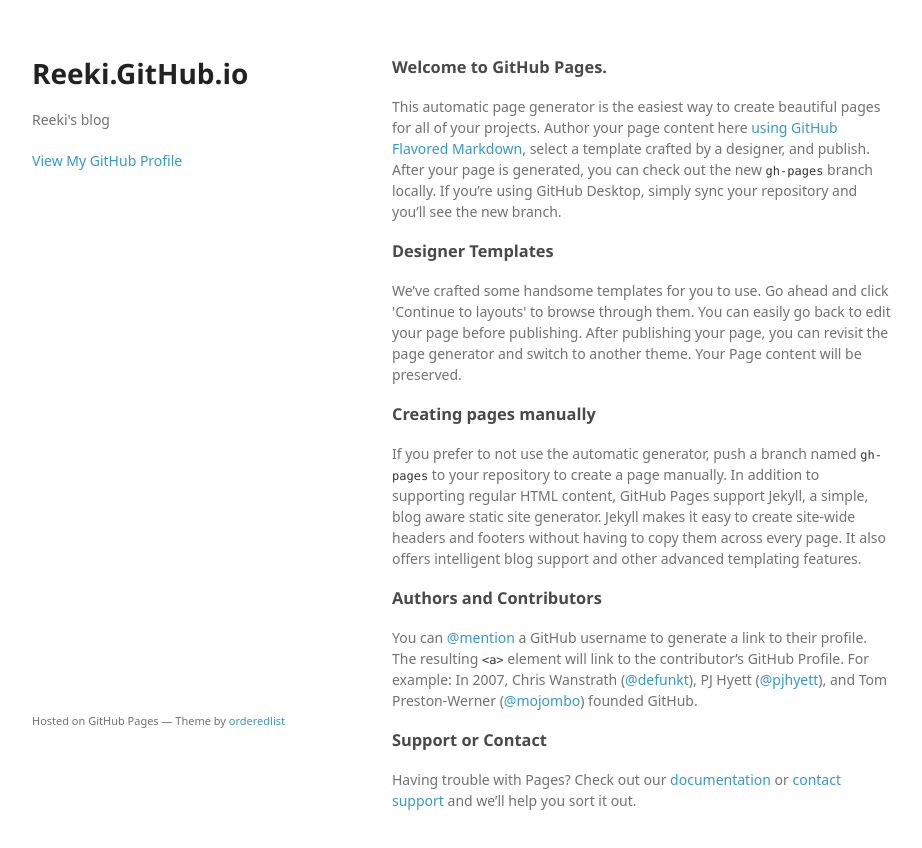
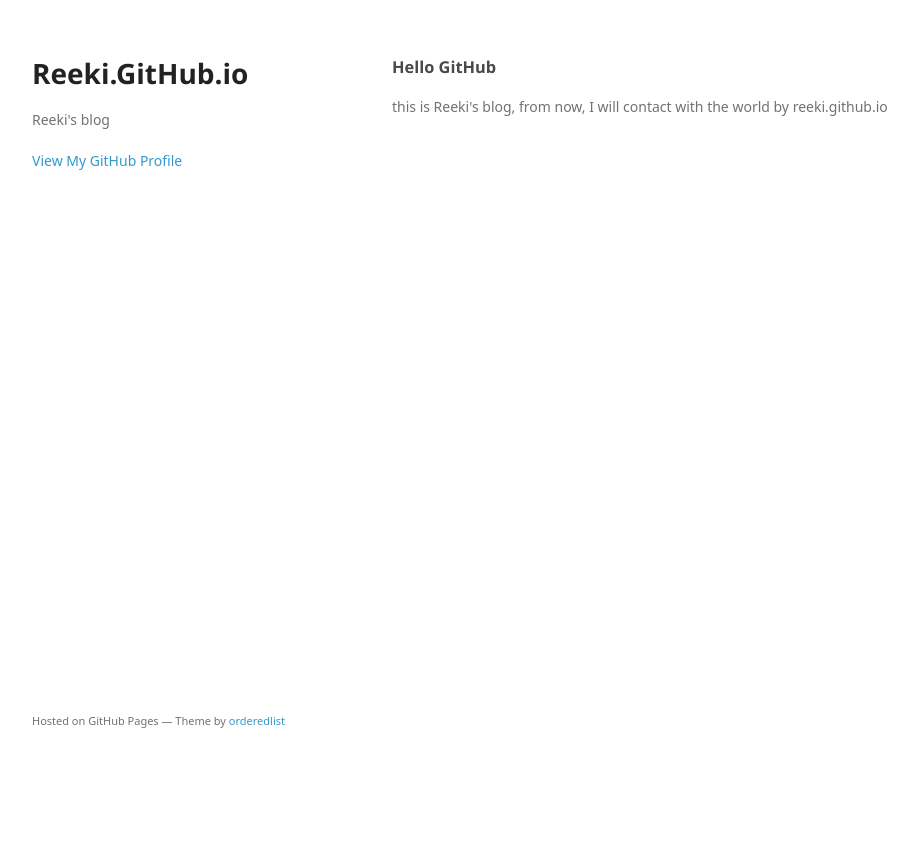
Before and after one commit to reeki/reeki.github.io, a plain HTML site: page index.html in a window 1280 px wide. Shown: the whole page, without its empty margins (178-1100 px from the left). After the commit the page ends 800 px from the top, so only its background shows below. Drawn offline with Linux system fonts and the light colour scheme; a web font is replaced by a local one.

Commit message:
Replace master branch with page content via GitHub

```diff
--- a/index.html
+++ b/index.html
@@ -24,29 +24,9 @@
       </header>
       <section>
         <h3>
-<a id="welcome-to-github-pages" class="anchor" href="#welcome-to-github-pages" aria-hidden="true"><span aria-hidden="true" class="octicon octicon-link"></span></a>Welcome to GitHub Pages.</h3>
+<a id="hello-github" class="anchor" href="#hello-github" aria-hidden="true"><span aria-hidden="true" class="octicon octicon-link"></span></a>Hello GitHub</h3>
 
-<p>This automatic page generator is the easiest way to create beautiful pages for all of your projects. Author your page content here <a href="https://guides.github.com/features/mastering-markdown/">using GitHub Flavored Markdown</a>, select a template crafted by a designer, and publish. After your page is generated, you can check out the new <code>gh-pages</code> branch locally. If you’re using GitHub Desktop, simply sync your repository and you’ll see the new branch.</p>
-
-<h3>
-<a id="designer-templates" class="anchor" href="#designer-templates" aria-hidden="true"><span aria-hidden="true" class="octicon octicon-link"></span></a>Designer Templates</h3>
-
-<p>We’ve crafted some handsome templates for you to use. Go ahead and click 'Continue to layouts' to browse through them. You can easily go back to edit your page before publishing. After publishing your page, you can revisit the page generator and switch to another theme. Your Page content will be preserved.</p>
-
-<h3>
-<a id="creating-pages-manually" class="anchor" href="#creating-pages-manually" aria-hidden="true"><span aria-hidden="true" class="octicon octicon-link"></span></a>Creating pages manually</h3>
-
-<p>If you prefer to not use the automatic generator, push a branch named <code>gh-pages</code> to your repository to create a page manually. In addition to supporting regular HTML content, GitHub Pages support Jekyll, a simple, blog aware static site generator. Jekyll makes it easy to create site-wide headers and footers without having to copy them across every page. It also offers intelligent blog support and other advanced templating features.</p>
-
-<h3>
-<a id="authors-and-contributors" class="anchor" href="#authors-and-contributors" aria-hidden="true"><span aria-hidden="true" class="octicon octicon-link"></span></a>Authors and Contributors</h3>
-
-<p>You can <a href="https://help.github.com/articles/basic-writing-and-formatting-syntax/#mentioning-users-and-teams" class="user-mention">@mention</a> a GitHub username to generate a link to their profile. The resulting <code>&lt;a&gt;</code> element will link to the contributor’s GitHub Profile. For example: In 2007, Chris Wanstrath (<a href="https://github.com/defunkt" class="user-mention">@defunkt</a>), PJ Hyett (<a href="https://github.com/pjhyett" class="user-mention">@pjhyett</a>), and Tom Preston-Werner (<a href="https://github.com/mojombo" class="user-mention">@mojombo</a>) founded GitHub.</p>
-
-<h3>
-<a id="support-or-contact" class="anchor" href="#support-or-contact" aria-hidden="true"><span aria-hidden="true" class="octicon octicon-link"></span></a>Support or Contact</h3>
-
-<p>Having trouble with Pages? Check out our <a href="https://help.github.com/pages">documentation</a> or <a href="https://github.com/contact">contact support</a> and we’ll help you sort it out.</p>
+<p>this is Reeki's blog, from now, I will contact with the world by reeki.github.io</p>
       </section>
       <footer>
         <p><small>Hosted on GitHub Pages &mdash; Theme by <a href="https://github.com/orderedlist">orderedlist</a></small></p>
```
Also changed, not shown: params.json (+1 -1 lines).
